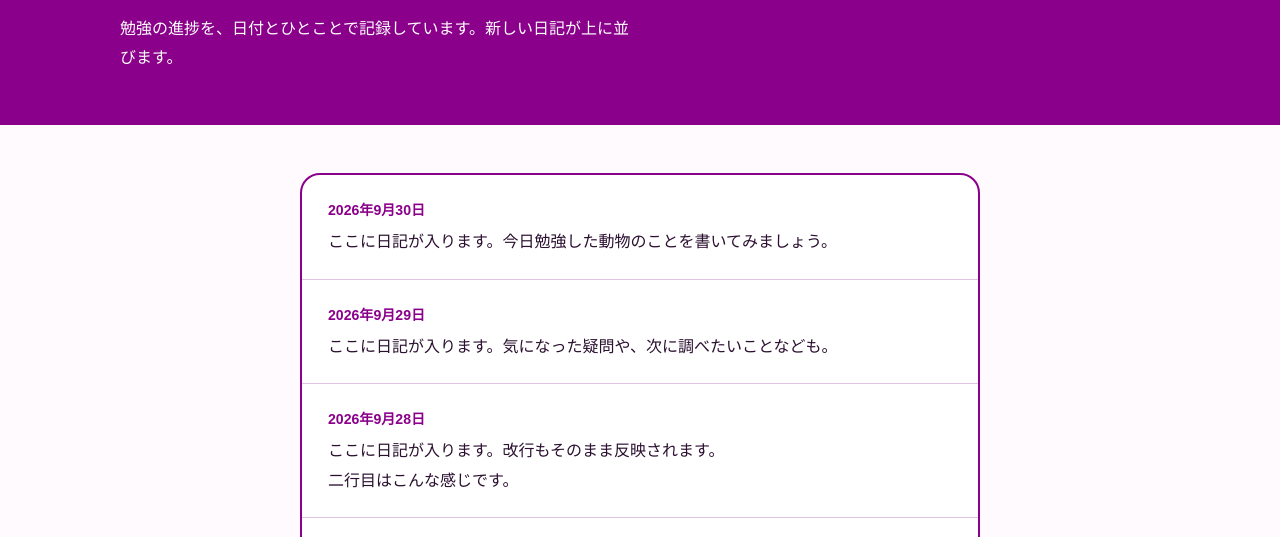
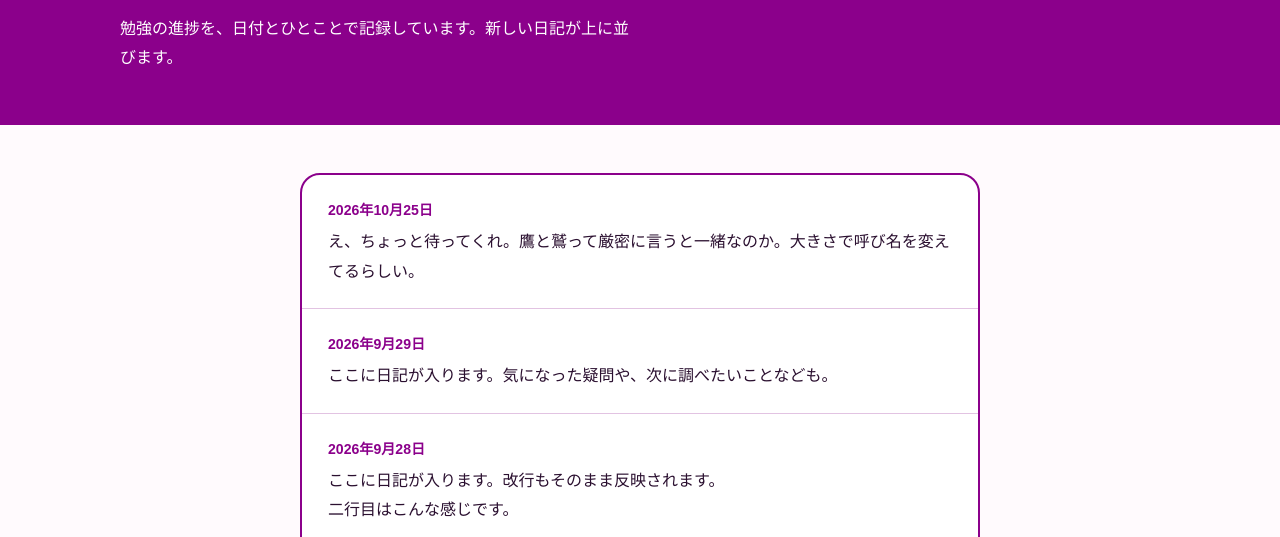
Before and after one commit to Azaleacreativeroom888/fan-animal, a plain HTML site: page blog.html in a window 1280 px wide. Shown: the part 199-736 px from the top of the page. Drawn offline with Linux system fonts and the light colour scheme; a web font is replaced by a local one.

Commit message:
Update diary entry date and content

```diff
--- a/blog.html
+++ b/blog.html
@@ -86,8 +86,8 @@ footer a{color:var(--yellow)}
     <ul class="timeline">
       <!-- 新しい日記は、下の <li> をコピーして一番上に貼り付けてください -->
       <li>
-        <time datetime="2026-09-30">2026年9月30日</time>
-        <p>ここに日記が入ります。今日勉強した動物のことを書いてみましょう。</p>
+        <time datetime="2026-09-30">2026年10月25日</time>
+        <p>え、ちょっと待ってくれ。鷹と鷲って厳密に言うと一緒なのか。大きさで呼び名を変えてるらしい。</p>
       </li>
       <li>
         <time datetime="2026-09-29">2026年9月29日</time>
```
